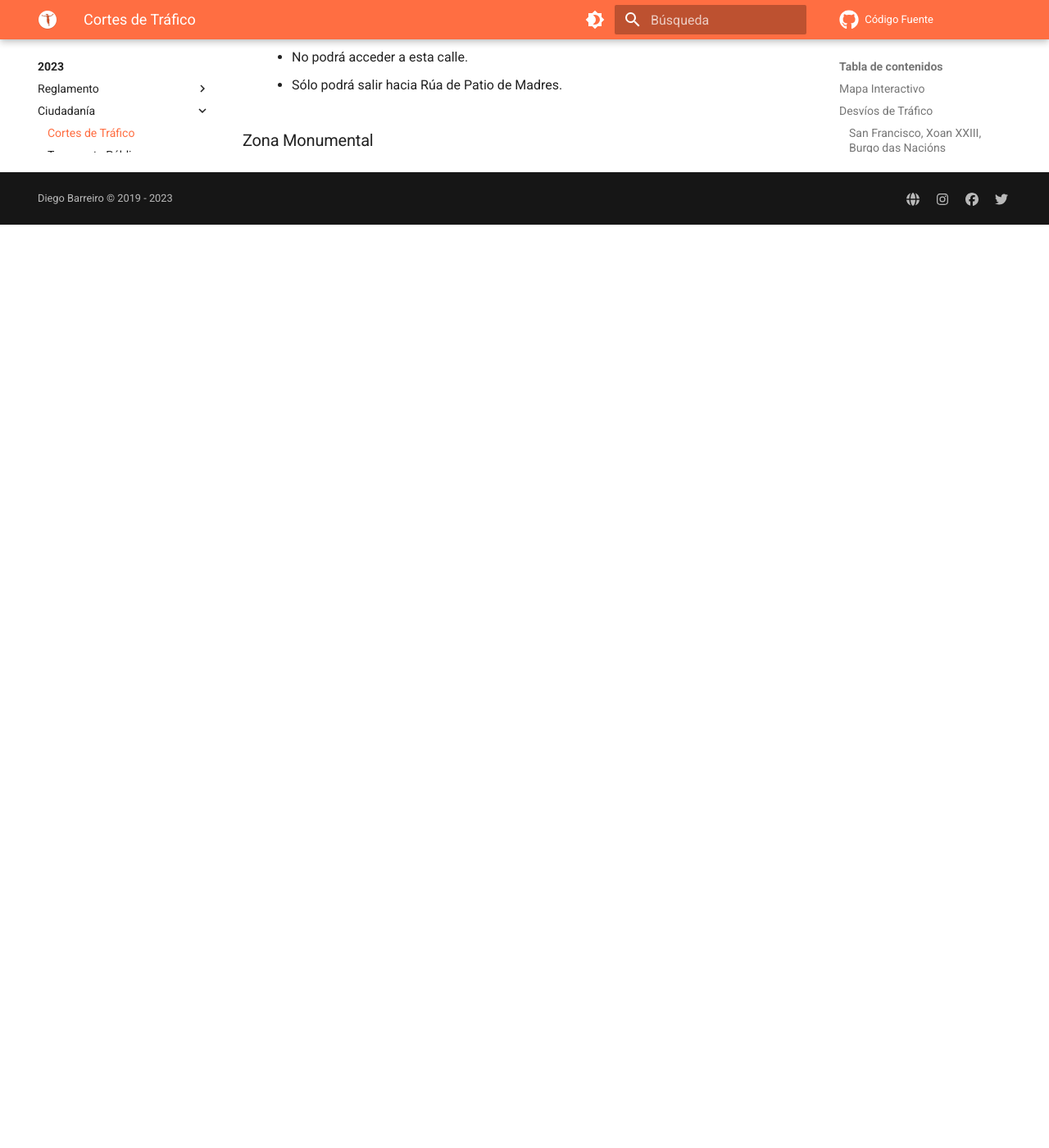
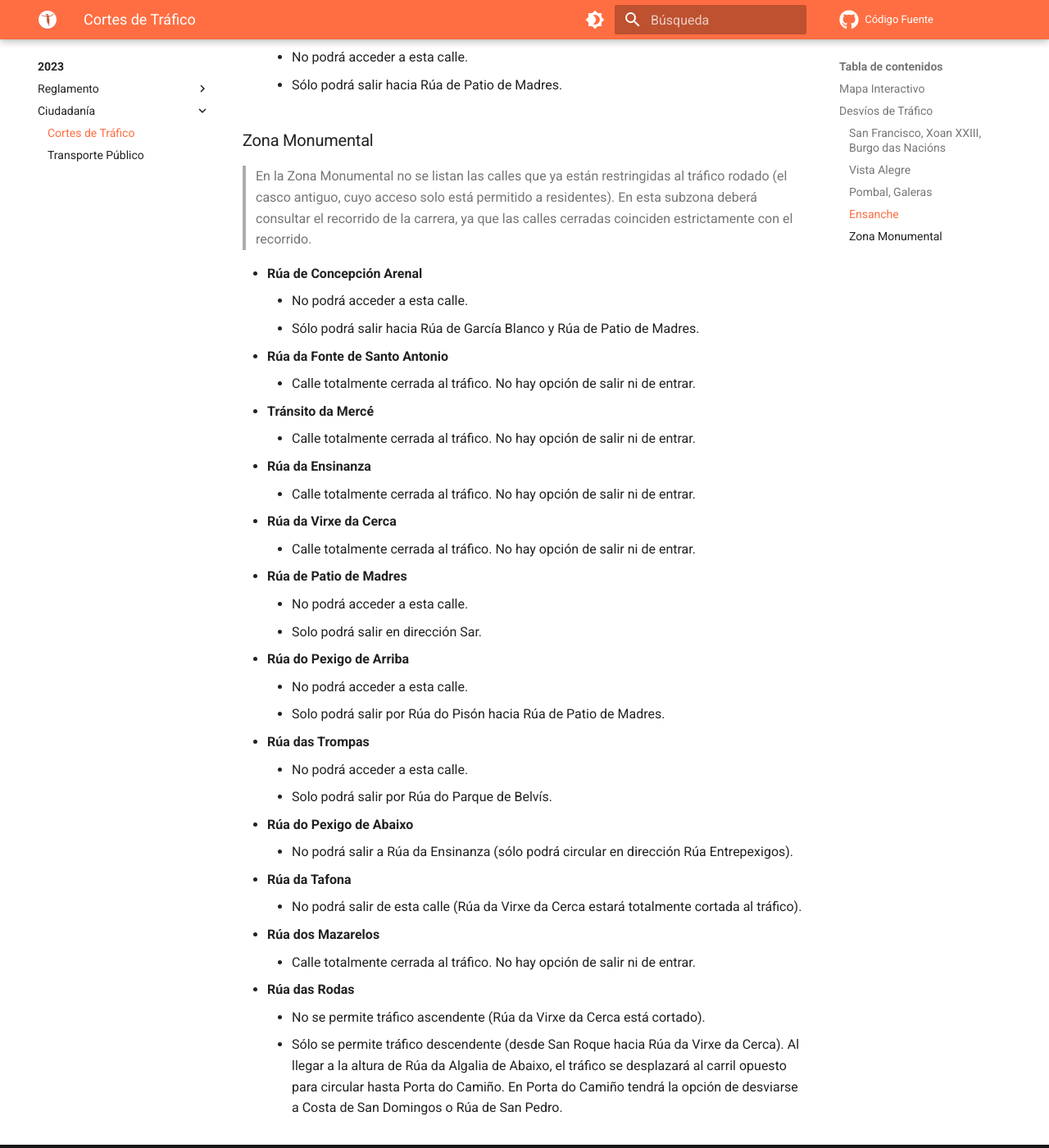
Before and after one commit to SantYaGo10K/Info, an MkDocs documentation site: the page built from info/ciudadania/trafico.md, in a window 1280 px wide and 1400 px high, scrolled down 5262 px. Shown: the whole window at 82% size. Built offline with MkDocs 1.6.1 and Material for MkDocs 9.7.7, drawn with Linux system fonts in a browser that asks for light colours; comment, search, counter and statistics services are not loaded; before the commit the page ends 5536 px from its top, so only the background shows below that.

Commit message:
Añadir Zona Monumental

```diff
--- a/info/ciudadania/trafico.md
+++ b/info/ciudadania/trafico.md
@@ -148,3 +148,39 @@ qué alternativas para circular hay.
     * Sólo podrá salir hacia Rúa de Patio de Madres.
 
 ### Zona Monumental
+
+> En la Zona Monumental no se listan las calles que ya están restringidas al tráfico rodado (el casco antiguo, cuyo
+> acceso solo está permitido a residentes). En esta subzona deberá consultar el recorrido de la carrera, ya que las
+> calles cerradas coinciden estrictamente con el recorrido.
+
+* **Rúa de Concepción Arenal**
+    * No podrá acceder a esta calle.
+    * Sólo podrá salir hacia Rúa de García Blanco y Rúa de Patio de Madres.
+* **Rúa da Fonte de Santo Antonio**
+    * Calle totalmente cerrada al tráfico. No hay opción de salir ni de entrar.
+* **Tránsito da Mercé**
+    * Calle totalmente cerrada al tráfico. No hay opción de salir ni de entrar.
+* **Rúa da Ensinanza**
+    * Calle totalmente cerrada al tráfico. No hay opción de salir ni de entrar.
+* **Rúa da Virxe da Cerca**
+    * Calle totalmente cerrada al tráfico. No hay opción de salir ni de entrar.
+* **Rúa de Patio de Madres**
+    * No podrá acceder a esta calle.
+    * Solo podrá salir en dirección Sar.
+* **Rúa do Pexigo de Arriba**
+    * No podrá acceder a esta calle.
+    * Solo podrá salir por Rúa do Pisón hacia Rúa de Patio de Madres.
+* **Rúa das Trompas**
+    * No podrá acceder a esta calle.
+    * Solo podrá salir por Rúa do Parque de Belvís.
+* **Rúa do Pexigo de Abaixo**
+    * No podrá salir a Rúa da Ensinanza (sólo podrá circular en dirección Rúa Entrepexigos).
+* **Rúa da Tafona**
+    * No podrá salir de esta calle (Rúa da Virxe da Cerca estará totalmente cortada al tráfico).
+* **Rúa dos Mazarelos**
+    * Calle totalmente cerrada al tráfico. No hay opción de salir ni de entrar.
+* **Rúa das Rodas**
+    * No se permite tráfico ascendente (Rúa da Virxe da Cerca está cortado).
+    * Sólo se permite tráfico descendente (desde San Roque hacia Rúa da Virxe da Cerca). Al llegar a la altura de Rúa da
+      Algalia de Abaixo, el tráfico se desplazará al carril opuesto para circular hasta Porta do Camiño. En Porta do
+      Camiño tendrá la opción de desviarse a Costa de San Domingos o Rúa de San Pedro.
```
